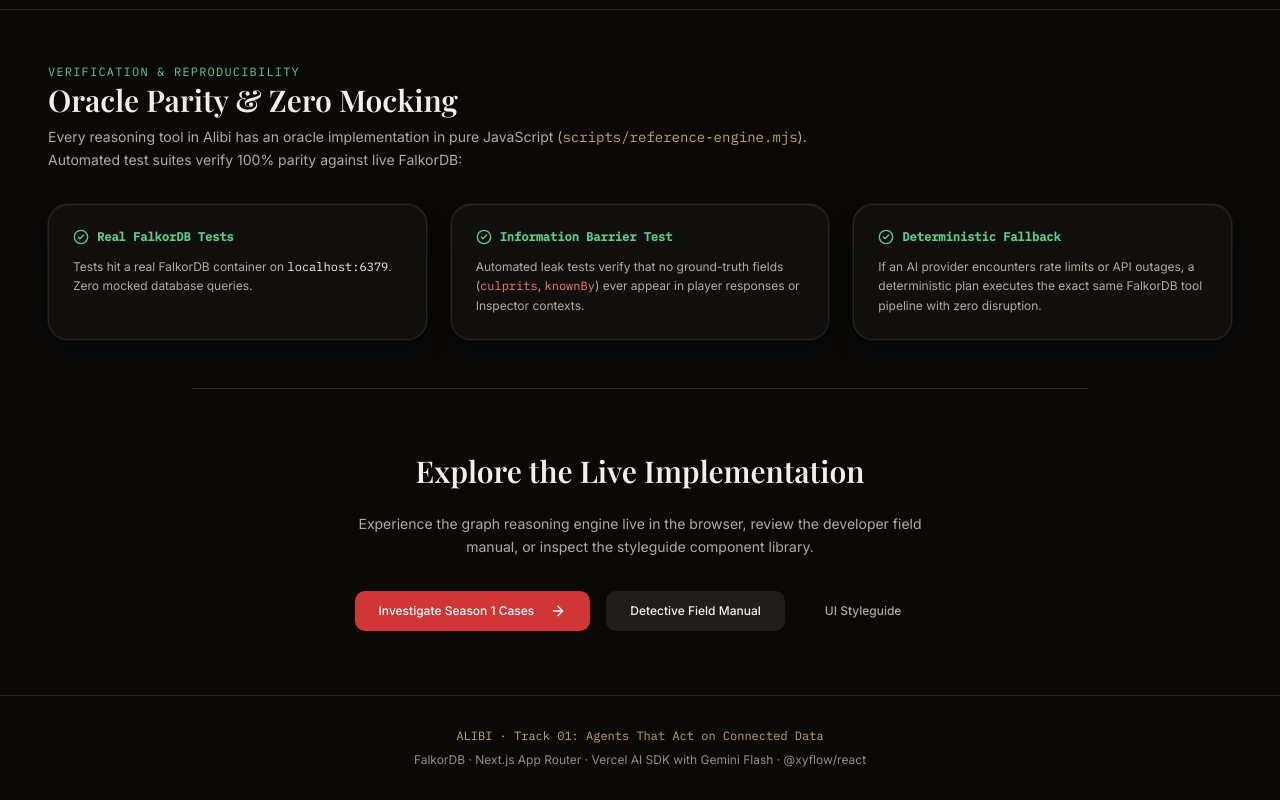
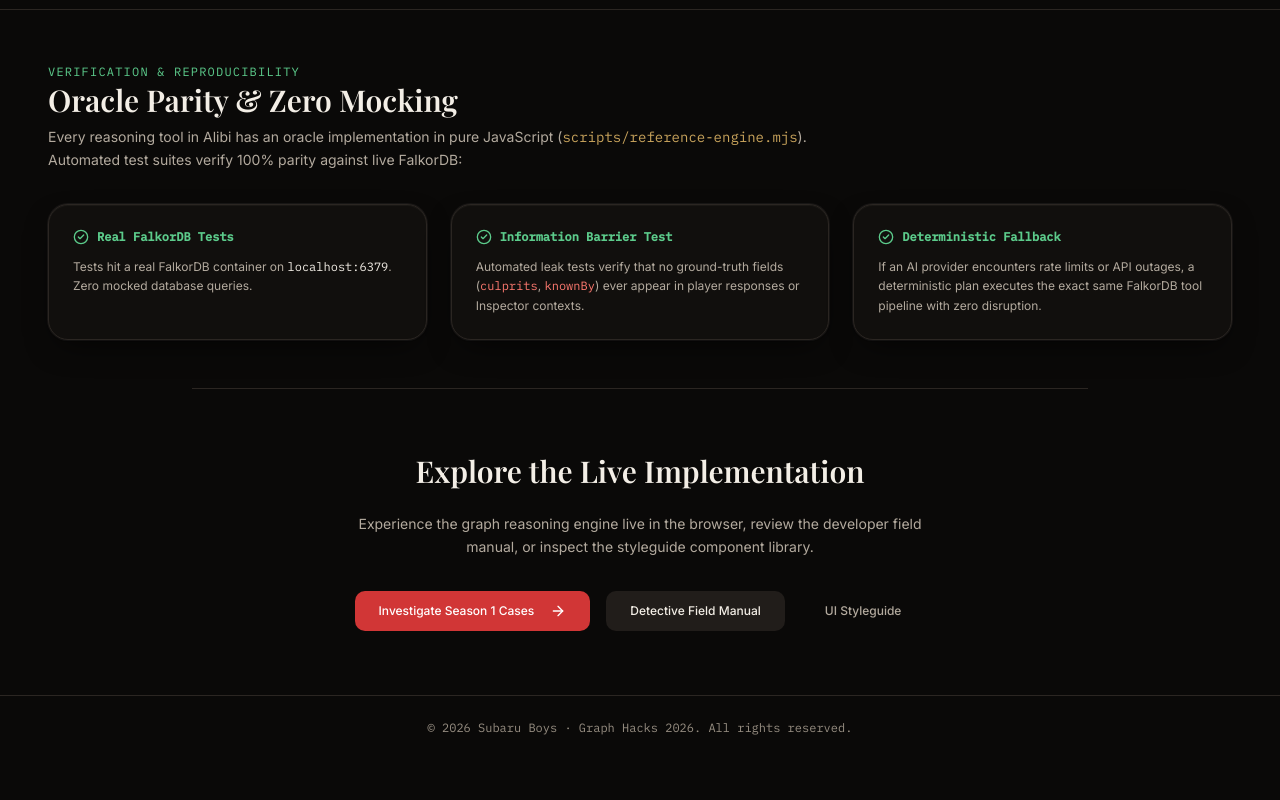
Before and after one commit to Ayosensei/alibi, a Next.js app: page /docs in a window 1280 px wide. Shown: the part 3809-4609 px from the top of the page. After the commit the page ends 4569 px from the top, so only its background shows below. Built offline with nearby package versions, Linux system fonts and the light colour scheme.

Commit message:
web(U1): simplify footer to team Subaru Boys and Graph Hacks credit
Assisted-by: Antigravity

```diff
--- a/src/app/docs/page.tsx
+++ b/src/app/docs/page.tsx
@@ -5,6 +5,7 @@
 import Image from 'next/image';
 import { Button } from '@/components/ui/button';
 import { Stamp } from '@/components/atoms';
+import { Footer } from '@/components/shell/Footer';
 import {
   Database,
   ShieldCheck,
@@ -564,14 +565,7 @@
       </section>
 
       {/* Footer */}
-      <footer className="border-t border-border py-8 px-6 md:px-12 text-center text-xs text-text-secondary max-w-7xl mx-auto space-y-2">
-        <p className="font-mono text-brass">
-          ALIBI · Track 01: Agents That Act on Connected Data
-        </p>
-        <p className="text-text-tertiary">
-          FalkorDB · Next.js App Router · Vercel AI SDK with Gemini Flash · @xyflow/react
-        </p>
-      </footer>
+      <Footer />
     </div>
   );
 }
--- a/src/app/page.tsx
+++ b/src/app/page.tsx
@@ -2,6 +2,7 @@
 import Image from 'next/image';
 import { Button } from '@/components/ui/button';
 import { Chip, Stamp } from '@/components/atoms';
+import { Footer } from '@/components/shell/Footer';
 import {
   ShieldAlert,
   Sparkles,
@@ -275,14 +276,7 @@
       </section>
 
       {/* Footer */}
-      <footer className="border-t border-border py-8 px-6 md:px-12 text-center text-xs text-text-secondary max-w-7xl mx-auto space-y-2">
-        <p className="font-mono text-brass">
-          ALIBI · Track 01: Agents That Act on Connected Data
-        </p>
-        <p className="text-text-tertiary">
-          FalkorDB · Next.js App Router · Vercel AI SDK with Gemini Flash · @xyflow/react
-        </p>
-      </footer>
+      <Footer />
     </div>
   );
 }
--- a/src/app/season/1/page.tsx
+++ b/src/app/season/1/page.tsx
@@ -5,6 +5,7 @@
 import { useRouter } from 'next/navigation';
 import { Button } from '@/components/ui/button';
 import { Chip, Stamp, Polaroid } from '@/components/atoms';
+import { Footer } from '@/components/shell/Footer';
 import { useGameStore } from '@/lib/store';
 import {
   FolderOpen,
@@ -345,6 +346,9 @@
           })}
         </div>
       </section>
+
+      {/* Footer */}
+      <Footer />
     </div>
   );
 }
--- a/src/app/tutorial/page.tsx
+++ b/src/app/tutorial/page.tsx
@@ -5,6 +5,7 @@
 import Image from 'next/image';
 import { Button } from '@/components/ui/button';
 import { Chip, Stamp, Polaroid, TraceRow } from '@/components/atoms';
+import { Footer } from '@/components/shell/Footer';
 import {
   Compass,
   ArrowRight,
@@ -448,14 +449,7 @@
       </section>
 
       {/* Footer */}
-      <footer className="border-t border-border py-8 px-6 md:px-12 text-center text-xs text-text-secondary max-w-7xl mx-auto space-y-2">
-        <p className="font-mono text-brass">
-          ALIBI · Track 01: Agents That Act on Connected Data
-        </p>
-        <p className="text-text-tertiary">
-          FalkorDB · Next.js App Router · Vercel AI SDK with Gemini Flash · @xyflow/react
-        </p>
-      </footer>
+      <Footer />
     </div>
   );
 }
--- /dev/null
+++ b/src/components/shell/Footer.tsx
@@ -0,0 +1,11 @@
+import * as React from 'react';
+
+export function Footer() {
+  return (
+    <footer className="border-t border-border py-6 px-6 md:px-12 text-center text-xs text-text-tertiary max-w-7xl mx-auto">
+      <p className="font-mono">
+        © 2026 Subaru Boys · Graph Hacks 2026. All rights reserved.
+      </p>
+    </footer>
+  );
+}
```
